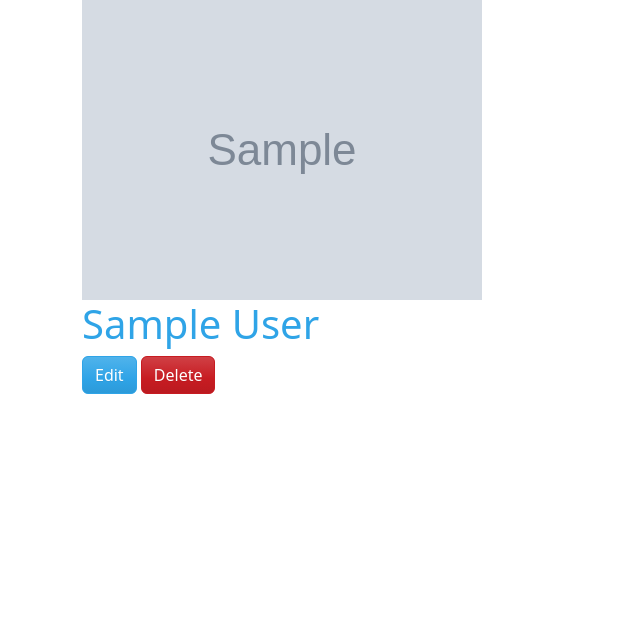
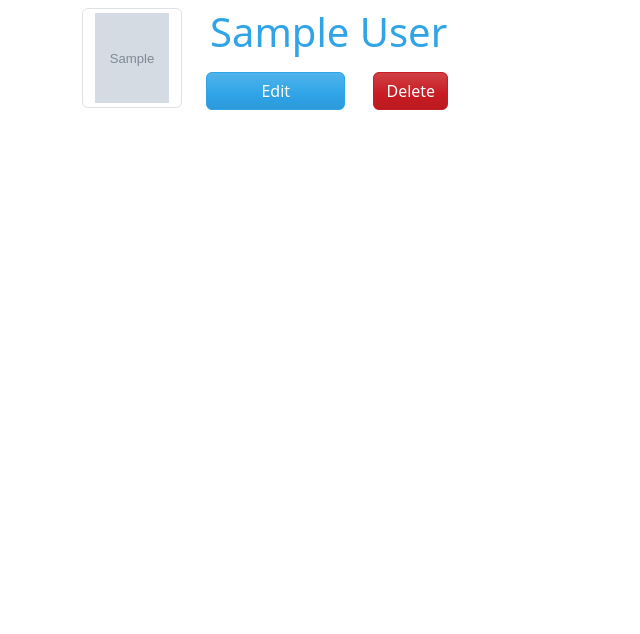
Before and after one commit to veronicani/flask-blogly, a Flask app: page /users/1 in a window 1280 px wide. Shown: the part 56-690 px from the top of the page, without its empty margins (0-640 px from the left). Run offline with Flask 3, Linux system fonts and the light colour scheme; tables that the repository leaves empty hold one stand-in row (values such as "Sample post"); grey boxes marked "Sample" are stand-in pictures; some libraries are stand-ins or nearby versions.

Commit message:
updated styling

```diff
--- a/templates/user_details.html
+++ b/templates/user_details.html
@@ -3,12 +3,24 @@
 {% block title %}{% endblock %}
 
 {% block content %}
-<div>
-  <img src="{{user.image_url}}" alt="User profile image">
-  <h1> {{user.first_name}} {{user.last_name}}</h1>
-  <a href="/users/{{user.id}}/edit" class="btn btn-primary">Edit</a>
-  <!-- TODO: How to make button have a post request to a different URL -->
-  <button action="/users/{{user.id}}/delete" class="btn btn-danger" method="POST">Delete</button>
+<div class="container mt-2">
+  <div class="row">
+    <img src="{{ user.image_url }}" alt="User profile image" class="img-thumbnail " style="width: 100px; height: 100px;"
+      class="col-3">
+    <div class="col-9">
+      <div class="row">
+        <h1 class="ms-3"> {{ user.first_name }} {{ user.last_name }}</h1>
+      </div>
+      <div class="row">
+        <a href="/users/{{ user.id }}/edit" class="btn btn-primary col-2 ms-4 mt-2 text-center h-50">Edit</a>
+        <!-- TODO: How to make button have a post request to a different URL -->
+        <form action="/users/{{ user.id }}/delete" method="POST" class="col-2 ms-3">
+          <input type="hidden" class="d-none" name="user_id" value="{{ user.id }}"></input>
+          <button type="submit" class="btn btn-danger my-2">Delete</button>
+        </form>
+      </div>
+    </div>
+  </div>
 </div>
 
 {% endblock %}
```
